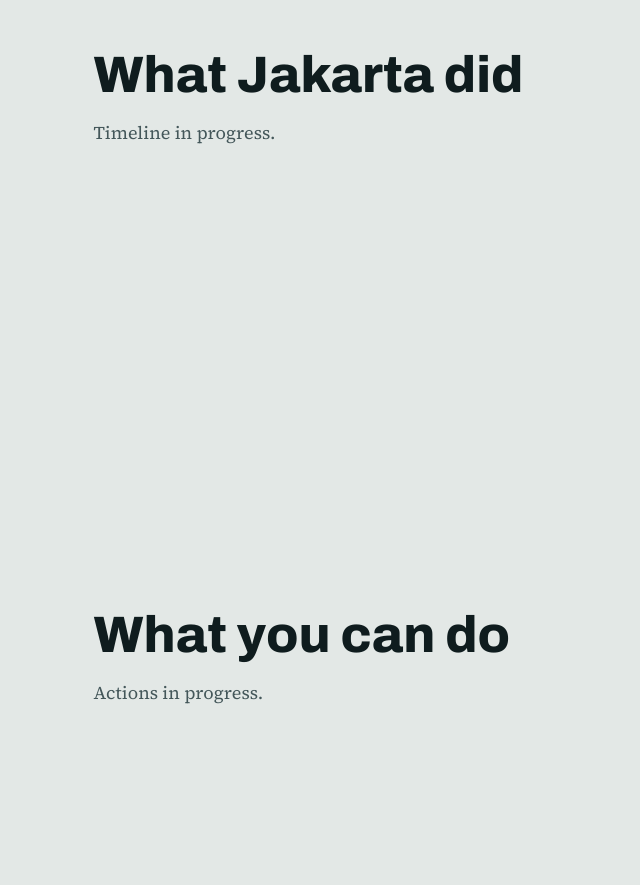
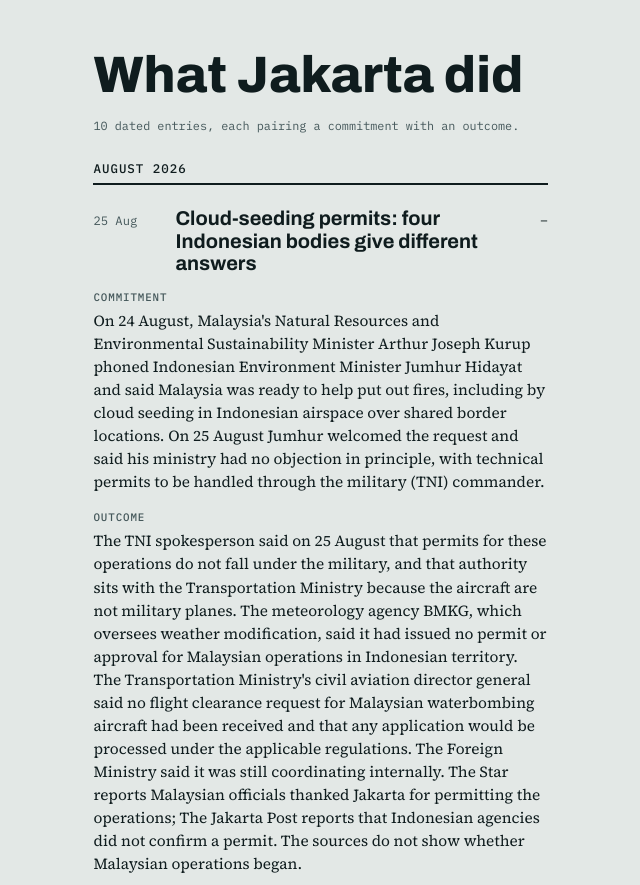
Before and after one commit to leejianrong/haze-info, a Svelte app: page / in a window 1280 px wide. Shown: the part 2162-3047 px from the top of the page, without its empty margins (616-1256 px from the left). Built offline with nearby package versions, Linux system fonts and the light colour scheme; no server answers.

Commit message:
Add government timeline component (HAZE-21)

```diff
--- /dev/null
+++ b/src/components/GovernmentTimeline.svelte
@@ -0,0 +1,156 @@
+<script lang="ts">
+  import government from '../data/government.json'
+  import { GovernmentEntrySchema } from '../data/schema.ts'
+  import { formatDate } from '../lib/format.ts'
+  import { dayLabel, groupByMonth, monthLabel } from '../lib/timeline.ts'
+
+  const entries = government.map((e) => GovernmentEntrySchema.parse(e))
+  const groups = groupByMonth(entries)
+  let openId = $state<string | null>(groups[0]?.entries[0]?.id ?? null)
+</script>
+
+<div class="timeline">
+  <p class="count">{entries.length} dated entries, each pairing a commitment with an outcome.</p>
+  {#each groups as g (g.key)}
+    <h3>{monthLabel(g.key)}</h3>
+    <ul>
+      {#each g.entries as e (e.id)}
+        {@const open = openId === e.id}
+        <li>
+          <button
+            class="head"
+            aria-expanded={open}
+            aria-controls={`panel-${e.id}`}
+            onclick={() => (openId = open ? null : e.id)}
+          >
+            <span class="when">{dayLabel(e.date)}</span>
+            <span class="t">{e.title}</span>
+            <span class="pm" aria-hidden="true">{open ? '−' : '+'}</span>
+          </button>
+          <div class="body" id={`panel-${e.id}`} hidden={!open}>
+            <div class="cols">
+              <div>
+                <h4>Commitment</h4>
+                <p>{e.commitment}</p>
+              </div>
+              <div>
+                <h4>Outcome</h4>
+                <p>{e.outcome}</p>
+              </div>
+            </div>
+            {#if e.officialResponse}
+              <div class="response">
+                <h4>Official response</h4>
+                <p>{e.officialResponse.summary}</p>
+              </div>
+            {/if}
+            <p class="sources">
+              Sources:
+              {#each e.sources as s, i (s.url)}
+                <a href={s.url} rel="noopener">{s.publisher}</a>{i < e.sources.length - 1
+                  ? ', '
+                  : ''}
+              {/each}
+              . Checked {formatDate(e.asOf)}.
+            </p>
+          </div>
+        </li>
+      {/each}
+    </ul>
+  {/each}
+</div>
+
+<style>
+  .timeline {
+    display: grid;
+    gap: 8px;
+  }
+  .count {
+    font-family: var(--f-data);
+    font-size: 0.74rem;
+    color: var(--ink-2);
+    margin: 0;
+  }
+  h3 {
+    font-family: var(--f-data);
+    font-size: 0.78rem;
+    font-weight: 500;
+    letter-spacing: 0.08em;
+    text-transform: uppercase;
+    margin: 16px 0 0;
+    padding-bottom: 6px;
+    border-bottom: 2px solid var(--ink);
+  }
+  ul {
+    list-style: none;
+    margin: 0;
+    padding: 0;
+  }
+  li {
+    border-bottom: 1px solid var(--rule);
+  }
+  .head {
+    width: 100%;
+    display: grid;
+    grid-template-columns: 4.5rem minmax(0, 1fr) 1.6rem;
+    gap: 10px;
+    align-items: baseline;
+    text-align: left;
+    background: transparent;
+    border: 0;
+    padding: 14px 0;
+    cursor: pointer;
+    color: var(--ink);
+  }
+  .when {
+    font-family: var(--f-data);
+    font-size: 0.76rem;
+    color: var(--ink-2);
+  }
+  .t {
+    font-family: var(--f-display);
+    font-stretch: 78%;
+    font-weight: 700;
+    font-size: 1.25rem;
+    line-height: 1.12;
+  }
+  .pm {
+    font-family: var(--f-data);
+    text-align: right;
+  }
+  .body {
+    padding: 0 0 16px;
+    display: grid;
+    gap: 12px;
+  }
+  .body[hidden] {
+    display: none;
+  }
+  .cols {
+    display: grid;
+    grid-template-columns: repeat(auto-fit, minmax(220px, 1fr));
+    gap: 16px;
+  }
+  h4 {
+    font-family: var(--f-data);
+    font-size: 0.68rem;
+    font-weight: 500;
+    letter-spacing: 0.08em;
+    text-transform: uppercase;
+    color: var(--ink-2);
+    margin: 0 0 4px;
+  }
+  .body p {
+    margin: 0;
+    font-size: 0.96rem;
+  }
+  .response {
+    border-left: 3px solid var(--ember);
+    padding-left: 12px;
+  }
+  .sources {
+    font-family: var(--f-data);
+    font-size: 0.72rem;
+    color: var(--ink-2);
+  }
+</style>
--- /dev/null
+++ b/src/lib/timeline.ts
@@ -0,0 +1,34 @@
+import type { GovernmentEntry } from '../data/schema.ts'
+
+// Dates are yyyy-mm-dd or yyyy-mm. ISO strings sort correctly as text, and "2026-08" sorts before "2026-08-25".
+export function sortEntries(entries: GovernmentEntry[]): GovernmentEntry[] {
+  return [...entries].sort((a, b) => a.date.localeCompare(b.date) || a.id.localeCompare(b.id))
+}
+
+export function monthKey(date: string): string {
+  return date.slice(0, 7)
+}
+
+const month = new Intl.DateTimeFormat('en-GB', { month: 'long', year: 'numeric', timeZone: 'UTC' })
+const day = new Intl.DateTimeFormat('en-GB', { day: 'numeric', month: 'short', timeZone: 'UTC' })
+
+export function monthLabel(key: string): string {
+  return month.format(new Date(`${key}-01T00:00:00Z`))
+}
+
+export function dayLabel(date: string): string {
+  return date.length === 7 ? 'Month only' : day.format(new Date(`${date}T00:00:00Z`))
+}
+
+export function groupByMonth(
+  entries: GovernmentEntry[],
+): { key: string; entries: GovernmentEntry[] }[] {
+  const groups: { key: string; entries: GovernmentEntry[] }[] = []
+  for (const e of sortEntries(entries)) {
+    const key = monthKey(e.date)
+    const last = groups[groups.length - 1]
+    if (last && last.key === key) last.entries.push(e)
+    else groups.push({ key, entries: [e] })
+  }
+  return groups
+}
--- a/src/pages/Story.svelte
+++ b/src/pages/Story.svelte
@@ -2,6 +2,7 @@
   import { onMount } from 'svelte'
   import MapView from '../components/MapView.svelte'
   import PsiBadge from '../components/PsiBadge.svelte'
+  import GovernmentTimeline from '../components/GovernmentTimeline.svelte'
   import Primer from '../components/Primer.svelte'
   import { companies } from '../data/companies.ts'
   import { CHAPTERS, chapterById, type ChapterId } from '../lib/chapters.ts'
@@ -92,7 +93,7 @@
 
       <section id="government">
         <h2>What Jakarta did</h2>
-        <p class="muted">Timeline in progress.</p>
+        <GovernmentTimeline />
       </section>
 
       <section id="act">
```
Also changed, not shown: 2 other files (tests, documents, lock files or other folders).
